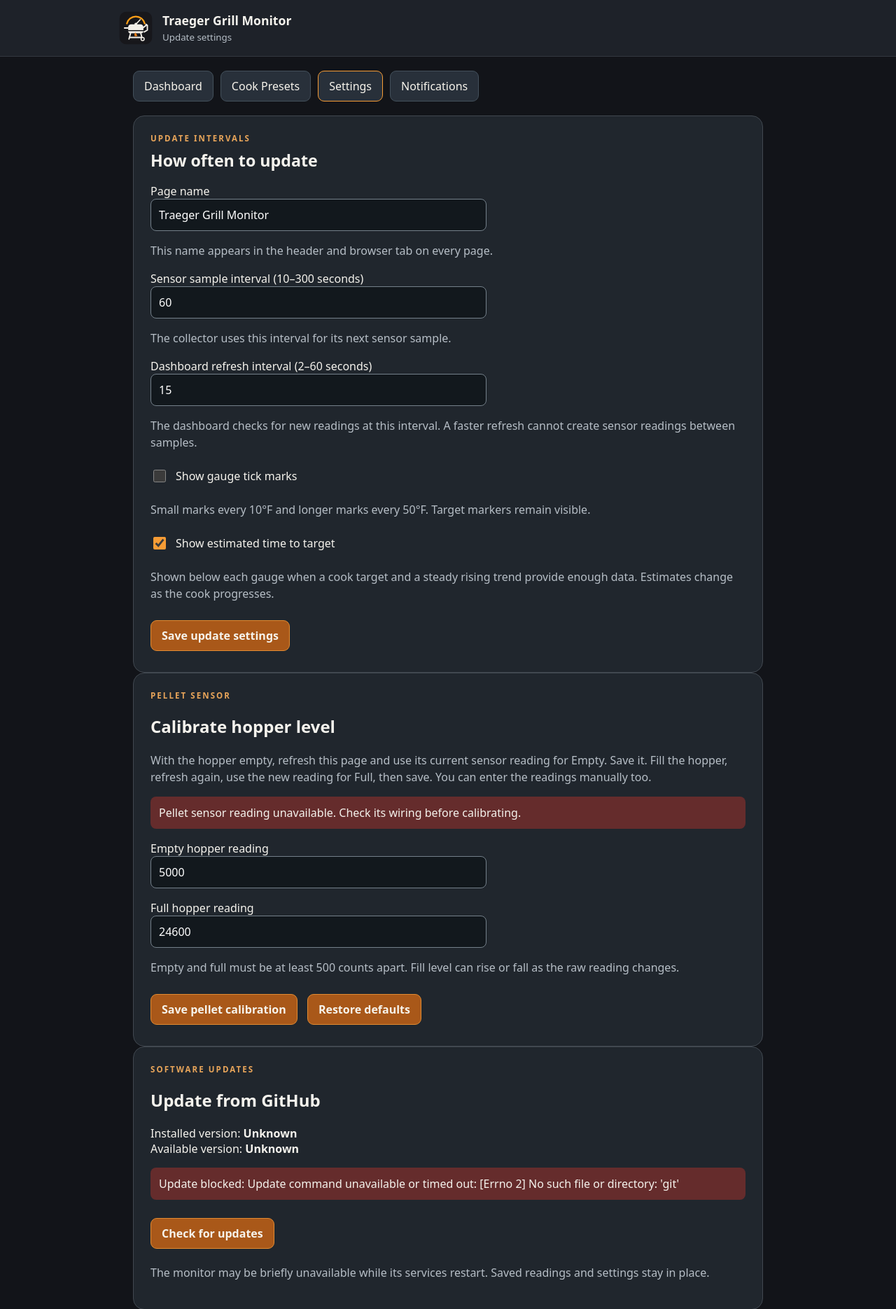
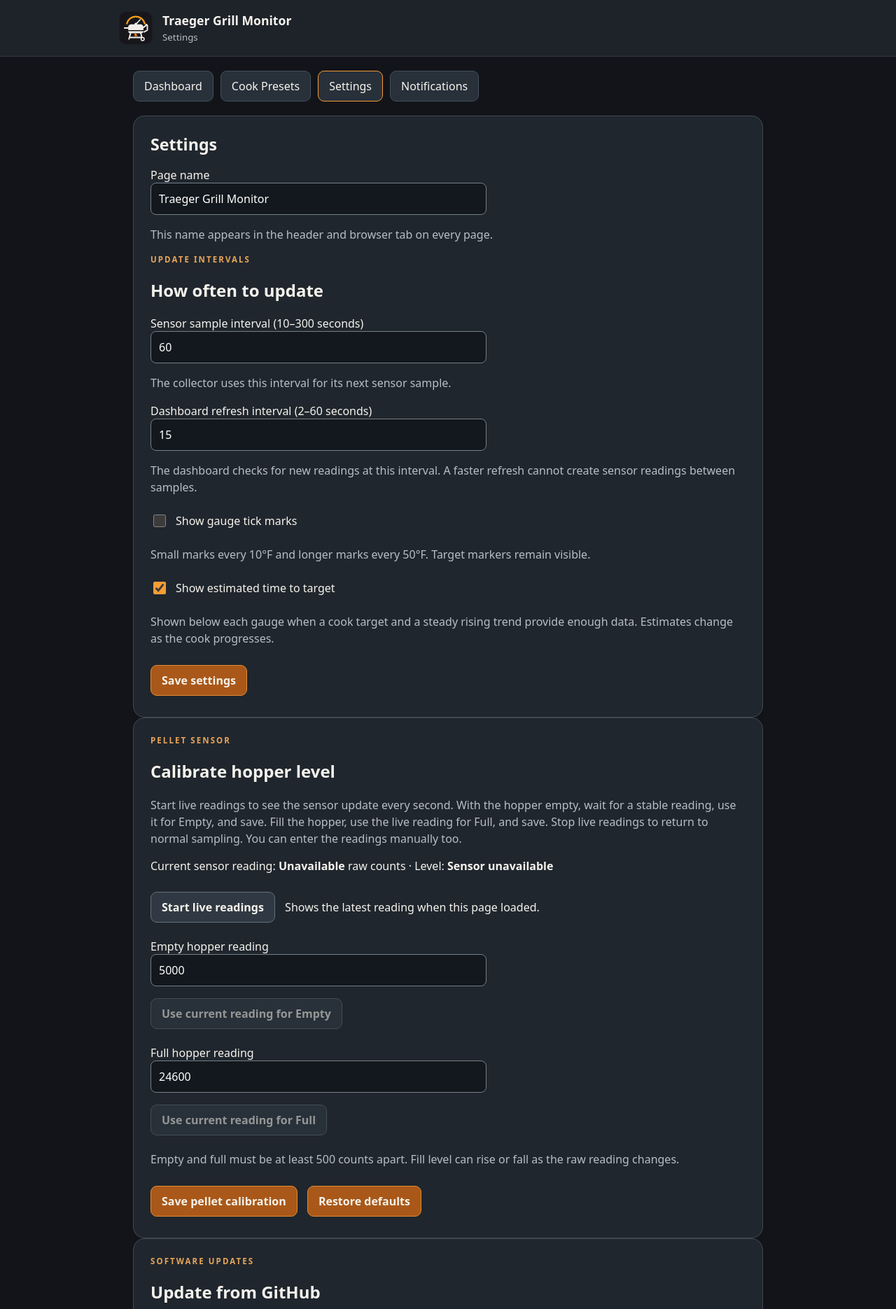
Before and after one commit to RLF62/traeger-grill-monitor, a Flask app: page /settings in a window 1280 px wide. Shown: the top 1870 px of the page at 70% size. Run offline with Flask 3, Linux system fonts and the light colour scheme.

Commit message:
Add live pellet readings and reorganize Settings (v1.0.12)

```diff
--- a/app.py
+++ b/app.py
@@ -235,6 +235,13 @@ def index():
     return render_template("index.html", reading=latest_reading())
 
 
+@app.route("/api/pellet-sensor")
+def api_pellet_sensor():
+    raw = pellet_calibration.current_raw()
+    level = pellet_calibration.percent(raw) if raw is not None else None
+    return jsonify({"raw": raw, "percent": level})
+
+
 @app.route("/settings", methods=["GET", "POST"])
 def settings():
     if request.method == "POST":
@@ -251,9 +258,11 @@ def settings():
             return redirect(url_for("settings", result="saved"))
         except (ValueError, TypeError):
             return redirect(url_for("settings", result="invalid"))
+    calibration = pellet_calibration.load()
+    raw = pellet_calibration.current_raw()
     return render_template("settings.html", intervals=update_settings.load(),
-                           pellet_calibration=pellet_calibration.load(),
-                           pellet_raw=pellet_calibration.current_raw(),
+                           pellet_calibration=calibration, pellet_raw=raw,
+                           pellet_percent=pellet_calibration.percent(raw, calibration) if raw is not None else None,
                            rgb_led_available=Path("/etc/systemd/system/traeger-led.service").exists(),
                            csrf=csrf_token(), result=request.args.get("result", ""),
                            update=update_manager.status(),
--- a/pellet_calibration.py
+++ b/pellet_calibration.py
@@ -1,6 +1,7 @@
 """Per-installation calibration for the ADS1115 pellet sensor."""
 import json
 import os
+import statistics
 import tempfile
 from pathlib import Path
 
@@ -59,7 +60,7 @@ def current_raw(root=Path("/sys/bus/iio/devices")):
         for device in sorted(root.glob("iio:device*")):
             channel = device / "in_voltage3_raw"
             if channel.exists():
-                return int(channel.read_text().strip())
+                return int(statistics.median(int(channel.read_text().strip()) for _ in range(5)))
     except (OSError, ValueError):
         pass
     return None
--- a/static/pellet-calibration.js
+++ b/static/pellet-calibration.js
@@ -1,6 +1,59 @@
-document.querySelectorAll('.pellet-capture').forEach(button => {
+const captureButtons = document.querySelectorAll('.pellet-capture');
+const toggle = document.getElementById('pellet-live-toggle');
+const rawDisplay = document.getElementById('pellet-raw');
+const percentDisplay = document.getElementById('pellet-percent');
+const status = document.getElementById('pellet-live-status');
+let running = false;
+let timer = null;
+let request = null;
+
+captureButtons.forEach(button => {
   button.addEventListener('click', () => {
     const input = document.getElementById(button.dataset.target);
-    if (input) input.value = button.dataset.reading;
+    if (input && button.dataset.reading) input.value = button.dataset.reading;
   });
 });
+
+function showReading(reading) {
+  const raw = reading.raw;
+  const valid = Number.isInteger(raw) && raw >= 0;
+  rawDisplay.textContent = valid ? String(raw) : 'Unavailable';
+  percentDisplay.textContent = reading.percent === null ? 'Sensor unavailable' : `${reading.percent}%`;
+  captureButtons.forEach(button => {
+    button.disabled = !valid;
+    button.dataset.reading = valid ? String(raw) : '';
+  });
+}
+
+async function poll() {
+  if (!running) return;
+  request = new AbortController();
+  try {
+    const response = await fetch(toggle.dataset.url, {cache: 'no-store', signal: request.signal});
+    if (!response.ok) throw new Error('Sensor request failed');
+    const reading = await response.json();
+    if (running) {
+      showReading(reading);
+      status.textContent = 'Live sensor readings active.';
+    }
+  } catch (error) {
+    if (running && error.name !== 'AbortError') status.textContent = 'Live reading failed; retrying.';
+  } finally {
+    request = null;
+    if (running) timer = setTimeout(poll, 1000);
+  }
+}
+
+if (toggle) toggle.addEventListener('click', () => {
+  running = !running;
+  toggle.textContent = running ? 'Stop live readings' : 'Start live readings';
+  toggle.setAttribute('aria-pressed', String(running));
+  if (running) {
+    status.textContent = 'Starting live sensor readings…';
+    poll();
+  } else {
+    clearTimeout(timer);
+    if (request) request.abort();
+    status.textContent = 'Live readings stopped. Normal sampling continues.';
+  }
+});
--- a/templates/settings.html
+++ b/templates/settings.html
@@ -3,15 +3,16 @@
 <title>Settings · {{ page_name }}</title>
 <link rel="icon" type="image/svg+xml" href="{{ url_for('static', filename='grill-icon.svg') }}">
 <link rel="stylesheet" href="{{ url_for('static', filename='style.css') }}"></head>
-<body><header><img class="logo" src="{{ url_for('static', filename='grill-icon.svg') }}" alt=""><div><strong>{{ page_name }}</strong><small>Update settings</small></div></header>
+<body><header><img class="logo" src="{{ url_for('static', filename='grill-icon.svg') }}" alt=""><div><strong>{{ page_name }}</strong><small>Settings</small></div></header>
 <main><nav><a href="{{ url_for('index') }}">Dashboard</a><a href="{{ url_for('cooks') }}">Cook Presets</a><a href="{{ url_for('settings') }}" aria-current="page">Settings</a><a href="{{ url_for('notifications') }}">Notifications</a></nav>
-<section class="card"><p class="eyebrow">UPDATE INTERVALS</p><h1>How often to update</h1>
-{% if result == 'saved' %}<p class="banner good" role="status">Update settings saved.</p>{% endif %}
+<section class="card"><h1>Settings</h1>
+{% if result == 'saved' %}<p class="banner good" role="status">Settings saved.</p>{% endif %}
 {% if result == 'invalid' %}<p class="banner bad" role="alert">Enter values within the ranges below.</p>{% endif %}
 <form method="post">
 <input type="hidden" name="csrf" value="{{ csrf }}">
 <label>Page name<input name="page_name" maxlength="60" required value="{{ intervals.page_name }}"></label>
 <p class="note">This name appears in the header and browser tab on every page.</p>
+<p class="eyebrow">UPDATE INTERVALS</p><h2>How often to update</h2>
 <label>Sensor sample interval (10–300 seconds)<input name="sample_seconds" type="number" min="10" max="300" step="1" required value="{{ intervals.sample_seconds }}"></label>
 <p class="note">The collector uses this interval for its next sensor sample.</p>
 <label>Dashboard refresh interval (2–60 seconds)<input name="refresh_seconds" type="number" min="2" max="60" step="1" required value="{{ intervals.refresh_seconds }}"></label>
@@ -25,21 +26,22 @@
 <input name="led_brightness" type="range" min="0" max="100" step="5" value="{{ intervals.led_brightness }}" id="led-brightness-slider"></label>
 <p class="note">Green means Wi-Fi connected, blue means connecting, and red means disconnected. At 0%, the LED is off. Changes apply within a few seconds.</p>
 {% endif %}
-<button name="action" value="save">Save update settings</button>
+<button name="action" value="save">Save settings</button>
 </form></section>
 {% if rgb_led_available %}<script src="{{ url_for('static', filename='led-brightness.js') }}" defer></script>{% endif %}
 <section class="card"><p class="eyebrow">PELLET SENSOR</p><h2>Calibrate hopper level</h2>
-<p class="note">With the hopper empty, refresh this page and use its current sensor reading for Empty. Save it. Fill the hopper, refresh again, use the new reading for Full, then save. You can enter the readings manually too.</p>
-{% if pellet_raw is not none %}<p>Current sensor reading: <strong>{{ pellet_raw }}</strong> raw counts</p>
-{% else %}<p class="banner bad" role="alert">Pellet sensor reading unavailable. Check its wiring before calibrating.</p>{% endif %}
+<p class="note">Start live readings to see the sensor update every second. With the hopper empty, wait for a stable reading, use it for Empty, and save. Fill the hopper, use the live reading for Full, and save. Stop live readings to return to normal sampling. You can enter the readings manually too.</p>
+<p>Current sensor reading: <strong id="pellet-raw">{{ pellet_raw if pellet_raw is not none else 'Unavailable' }}</strong> raw counts · Level: <strong id="pellet-percent">{{ (pellet_percent ~ '%') if pellet_percent is not none else 'Sensor unavailable' }}</strong></p>
+<button type="button" class="secondary" id="pellet-live-toggle" data-url="{{ url_for('api_pellet_sensor') }}" aria-pressed="false">Start live readings</button>
+<span id="pellet-live-status" role="status">Shows the latest reading when this page loaded.</span>
 {% if result == 'calibration_saved' %}<p class="banner good" role="status">Pellet calibration saved. The next sensor sample will use it.</p>{% endif %}
 {% if result == 'calibration_invalid' %}<p class="banner bad" role="alert">Enter readings from 0–32767, at least 500 counts apart.</p>{% endif %}
 <form method="post" action="{{ url_for('save_pellet_calibration') }}">
 <input type="hidden" name="csrf" value="{{ csrf }}">
 <label>Empty hopper reading<input name="empty_raw" id="pellet-empty-raw" type="number" min="0" max="32767" step="1" required value="{{ pellet_calibration.empty_raw }}"></label>
-{% if pellet_raw is not none %}<button type="button" class="secondary pellet-capture" data-target="pellet-empty-raw" data-reading="{{ pellet_raw }}">Use current reading for Empty</button>{% endif %}
+<button type="button" class="secondary pellet-capture" data-target="pellet-empty-raw" data-reading="{{ pellet_raw if pellet_raw is not none else '' }}" {% if pellet_raw is none %}disabled{% endif %}>Use current reading for Empty</button>
 <label>Full hopper reading<input name="full_raw" id="pellet-full-raw" type="number" min="0" max="32767" step="1" required value="{{ pellet_calibration.full_raw }}"></label>
-{% if pellet_raw is not none %}<button type="button" class="secondary pellet-capture" data-target="pellet-full-raw" data-reading="{{ pellet_raw }}">Use current reading for Full</button>{% endif %}
+<button type="button" class="secondary pellet-capture" data-target="pellet-full-raw" data-reading="{{ pellet_raw if pellet_raw is not none else '' }}" {% if pellet_raw is none %}disabled{% endif %}>Use current reading for Full</button>
 <p class="note">Empty and full must be at least 500 counts apart. Fill level can rise or fall as the raw reading changes.</p>
 <button name="action" value="save">Save pellet calibration</button>
 <button name="action" value="reset" formnovalidate>Restore defaults</button>
```
Also changed, not shown: docs/USER_GUIDE.md (+1 -1 lines), README.md, 1 other file.
